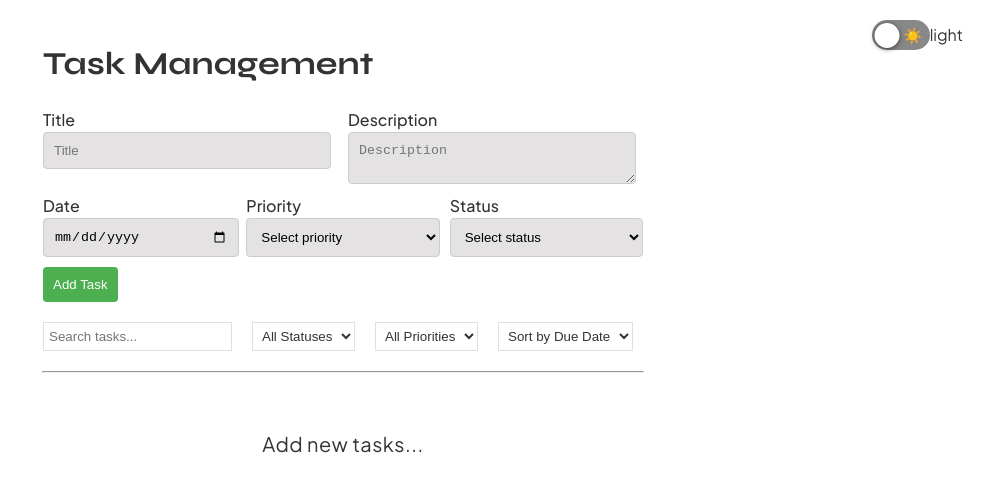
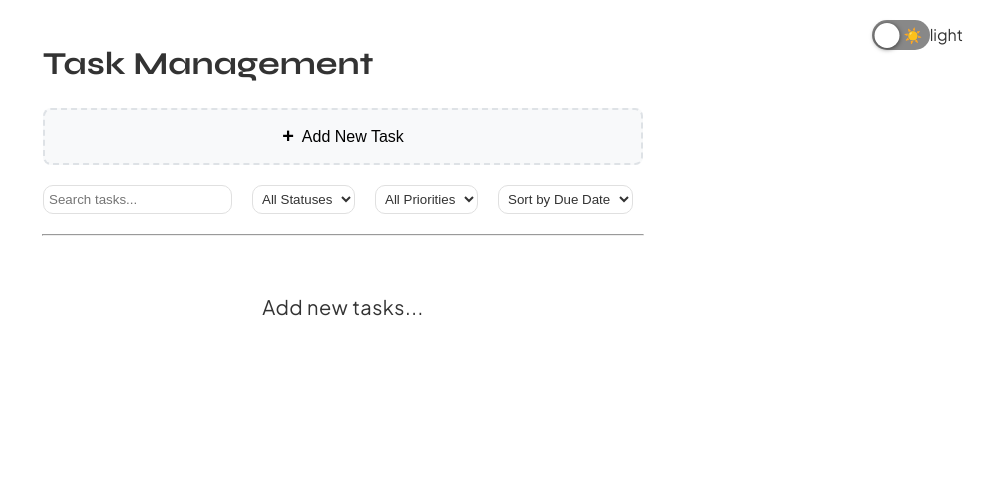
Before and after one commit to mecheline/eighteenforty, a React (Create React App) app: page / in a window 1280 px wide. Shown: the top 492 px of the page, without its empty margins (297-1280 px from the left). Built offline with nearby package versions, Linux system fonts and the light colour scheme.

Commit message:
toggle form

```diff
--- a/public/index.html
+++ b/public/index.html
@@ -6,8 +6,8 @@
     <meta name="viewport" content="width=device-width, initial-scale=1" />
     <meta name="theme-color" content="#000000" />
     <meta
-      name="description"
-      content="Web site created using create-react-app"
+      name="Task Management Appliation"
+      content="An application that allows users to add, edit, delete, search, sort and filter tasks based on priority"
     />
     <link rel="apple-touch-icon" href="%PUBLIC_URL%/logo192.png" />
     <!--
@@ -30,7 +30,7 @@
       work correctly both with client-side routing and a non-root public URL.
       Learn how to configure a non-root public URL by running `npm run build`.
     -->
-    <title>React App</title>
+    <title>Task Management Application</title>
   </head>
   <body>
     <noscript>You need to enable JavaScript to run this app.</noscript>
--- a/src/components/taskform/TaskForm.css
+++ b/src/components/taskform/TaskForm.css
@@ -5,6 +5,34 @@
   max-width: 600px;
   margin: auto;
 }
+
+
+.task-form .add-task-button {
+  width: 100%;
+  padding: 15px;
+  background-color: #f8f9fa;
+  border: 2px dashed #dee2e6;
+  border-radius: 8px;
+  cursor: pointer;
+  font-size: 16px;
+  display: flex;
+  align-items: center;
+  justify-content: center;
+  gap: 8px;
+  transition: all 0.3s ease;
+}
+
+.task-form .add-task-button:hover {
+  background-color: #e9ecef;
+  border-color: #ced4da;
+}
+
+.task-form .plus-icon {
+  font-size: 20px;
+  font-weight: bold;
+}
+
+
 .task-form .title_textarea_style {
   width: 100%;
   display: flex;
@@ -81,7 +109,14 @@
   }
 }
 
-.task-form button {
+
+.task-form .button-group {
+  display: flex;
+  gap: 12px;
+  margin-top: 24px;
+}
+
+.task-form .button-group .add_btn {
   padding: 10px;
   background-color: #4caf50;
   color: white;
@@ -92,6 +127,18 @@
 
 }
 
-.task-form button:hover {
+.task-form .button-group .add_btn:hover {
   background-color: #45a049;
 }
+
+.task-form .button-group .cancel-button {
+  background-color: var(--secondary);
+  border: 1px solid var(--secondary);
+  color: #fff;
+  border-radius: 5px;
+  cursor: pointer;
+}
+
+.task-form .button-group .cancel-button:hover {
+  background-color: var(--secondary);
+}
--- a/src/components/taskform/TaskForm.tsx
+++ b/src/components/taskform/TaskForm.tsx
@@ -1,5 +1,3 @@
-
-
 // Import necessary modules and types from React and other files
 import type React from "react";
 import { useState } from "react";
@@ -23,6 +21,7 @@ const TaskForm: React.FC<TaskFormProps> = ({ onAddTask }) => {
   const [dueDate, setDueDate] = useState(""); // Task due date
   const [priority, setPriority] = useState<TaskPriority | "">(""); // Task priority (low, medium, high)
   const [status, setStatus] = useState<TaskStatus | "">(""); // Task status (to-do, in-progress, done)
+  const [isFormVisible, setIsFormVisible] = useState(false);
 
   // Handle form submission event
   const handleSubmit = (e: React.FormEvent) => {
@@ -54,16 +53,26 @@ const TaskForm: React.FC<TaskFormProps> = ({ onAddTask }) => {
     setDueDate("");
     setPriority("");
     setStatus("");
+
+    // Hide form after submission
+    setIsFormVisible(false);
   };
 
   return (
     // Using <form> element to semantically represent a data entry form.
     // The form includes aria-label to provide additional context.
-    <form
-      onSubmit={handleSubmit}
-      className="task-form"
-      aria-label="Add new task form"
+    <div className="task-form">
+      {!isFormVisible ? (
+        <button
+          onClick={() => setIsFormVisible(true)}
+          className="add-task-button"
+          aria-expanded={isFormVisible}
         >
+          <span className="plus-icon">+</span>
+          Add New Task
+        </button>
+      ) : (
+        <form onSubmit={handleSubmit} aria-label="Add new task form">
           {/* Container for title and description fields */}
           <div className="title_textarea_style">
             <div className="title-textarea">
@@ -148,10 +157,21 @@ const TaskForm: React.FC<TaskFormProps> = ({ onAddTask }) => {
           </div>
           {/* Submit button for the form.
           Use a clear button label and ensure it's keyboard accessible. */}
-      <button type="submit" aria-label="Add Task">
+          <div className="button-group">
+            <button type="submit" aria-label="Add Task" className="add_btn">
               Add Task
             </button>
+            <button
+              type="button"
+              className="cancel-button"
+              onClick={() => setIsFormVisible(false)}
+            >
+              Cancel
+            </button>
+          </div>
         </form>
+      )}
+    </div>
   );
 };
 
--- a/src/components/tasklist/TaskList.css
+++ b/src/components/tasklist/TaskList.css
@@ -15,6 +15,10 @@
   margin: 20px auto;
 }
 
+.task-list .loader_details {
+  text-align: center;
+}
+
 .task-filters {
   display: flex;
   justify-content: space-between;
@@ -29,6 +33,7 @@
   background-color: var(--background);
   color: var(--text);
   border: 1px solid var(--border);
+  border-radius: 10px;
 }
 
 .task-list hr {
@@ -44,6 +49,10 @@
   max-width: 80%;
   margin: auto;
   gap: 10px;
+}
+
+.task-items .loader {
+  text-align: center;
 }
 
 .task-items .no_match {
--- a/src/components/tasklist/TaskList.tsx
+++ b/src/components/tasklist/TaskList.tsx
@@ -162,7 +162,7 @@ const TaskList: React.FC = () => {
       {/* Section for displaying the list of tasks */}
       <section className="task-items" aria-label="List of tasks">
         {/* Suspense fallback for lazy-loaded components */}
-        <Suspense fallback={<div>Loading tasks...</div>}>
+        <Suspense fallback={<div className="loader">Loading tasks...</div>}>
           {filteredAndSortedTasks.length > 0 && tasks.length > 0 ? (
             filteredAndSortedTasks.map((task) => (
               <TaskItem
@@ -183,7 +183,7 @@ const TaskList: React.FC = () => {
       </section>
 
       {/* Suspense wrapper for modals */}
-      <Suspense fallback={<div>Loading details...</div>}>
+      <Suspense fallback={<div className="loader_details">Loading details...</div>}>
         {/* Modal for editing task details */}
         {selectedTask && (
           <TaskDetailsModal
```
Lines whose indentation alone changed are shown as unchanged.
